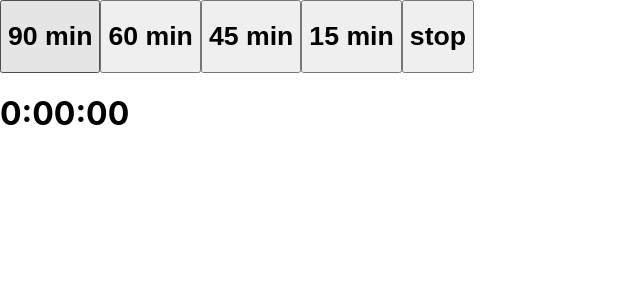
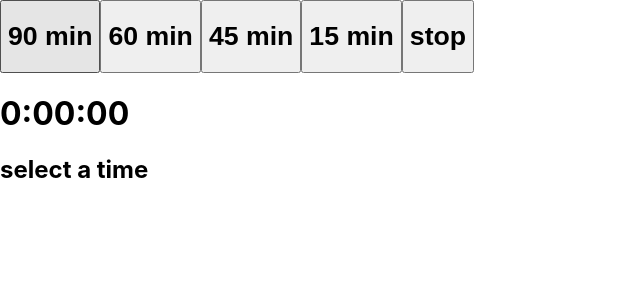
Before and after one commit to elissamaine/cute-productivity-timer, a React (Create React App) app: page / in a window 1280 px wide. Shown: the top 300 px of the page, without its empty margins (0-640 px from the left). Built offline with nearby package versions, Linux system fonts and the light colour scheme.

Commit message:
added motivational sayings to the timer

```diff
--- a/src/Timer.js
+++ b/src/Timer.js
@@ -8,7 +8,7 @@ const times = [
   {
     time: "90 min",
     seconds: 5400,
-    saying: ""
+    saying: "WOW you're working hard!!"
   },
   {
     time: "60 min",
@@ -28,7 +28,7 @@ const times = [
   {
     time: "stop",
     seconds: 0,
-    saying: ""
+    saying: "select a time"
   }
 ]
 
@@ -83,6 +83,7 @@ function Timer() {
 
       <div className='timer'>
         <h1>{timeRemaining(seconds)}</h1>
+        <h2>{times[selectedTime].saying}</h2>
       </div>
     </>
   );
```
